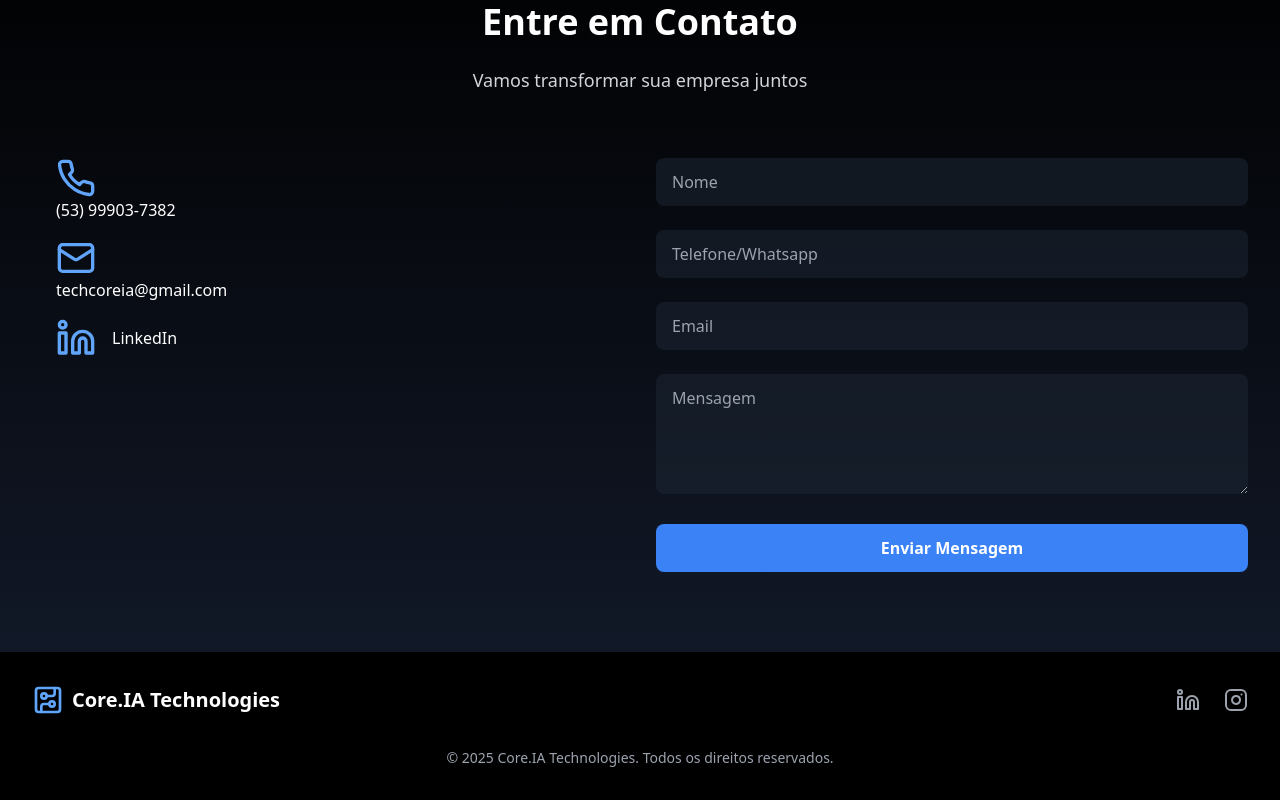
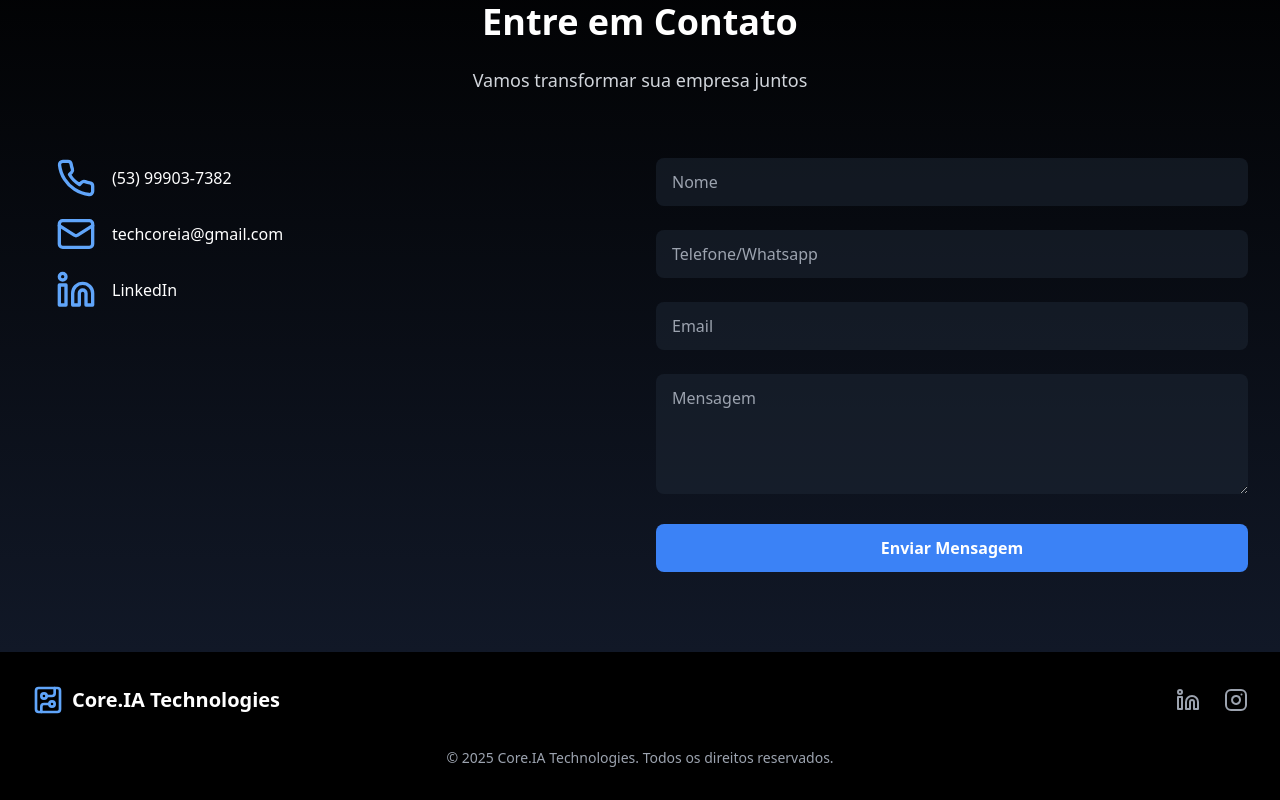
Before and after one commit to JoaoLuiz92/CoreIA, a React (Vite) app: page / in a window 1280 px wide. Shown: the part 3154-3954 px from the top of the page. Built offline with nearby package versions, Linux system fonts and the light colour scheme.

Commit message:
ajuste contatos

```diff
--- a/src/App.tsx
+++ b/src/App.tsx
@@ -259,20 +259,20 @@ function App() {
     <div className="flex flex-col md:flex-row gap-2">
       <div className="space-y-4 flex-1 pl-6">
         <div className="flex items-center space-x-4">
-            <a href="https://wa.me/5553999037382" className="hover:underline" target="_blank" rel="noopener noreferrer">
+            <a href="https://wa.me/5553999037382" className="flex items-center space-x-4" target="_blank" rel="noopener noreferrer">
             <Phone className="h-10 w-10 text-blue-400" />
             <span>(53) 99903-7382</span>
             </a>
         </div>
         <div className="flex items-center space-x-4">
-          <a href="mailto:" className="hover:underline">
+          <a href="mailto:" className="flex items-center space-x-4" target="_blank" rel="noopener noreferrer ">
           <Mail className="h-10 w-10 text-blue-400" />
           <span>techcoreia@gmail.com</span>
           </a>
         </div>
         <div className="flex items-center space-x-4">
           <Linkedin className="h-10 w-10 text-blue-400" />
-          <a href="https://www.linkedin.com/in/joaoluiz92/" target="_blank" rel="noopener noreferrer" className="hover:underline">
+          <a href="https://www.linkedin.com/in/joaoluiz92/" target="_blank" rel="noopener noreferrer" >
             LinkedIn
           </a>
         </div>
```
